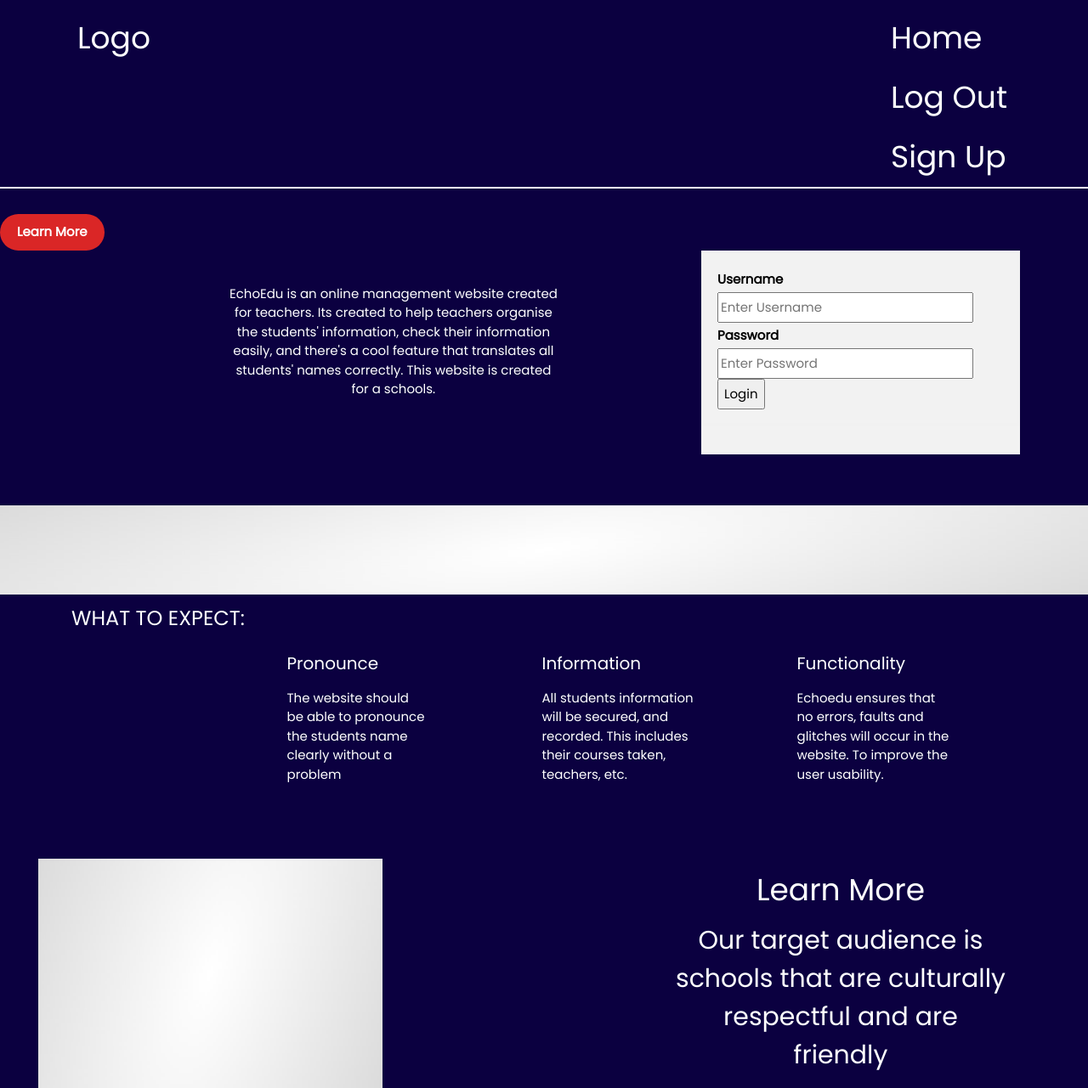
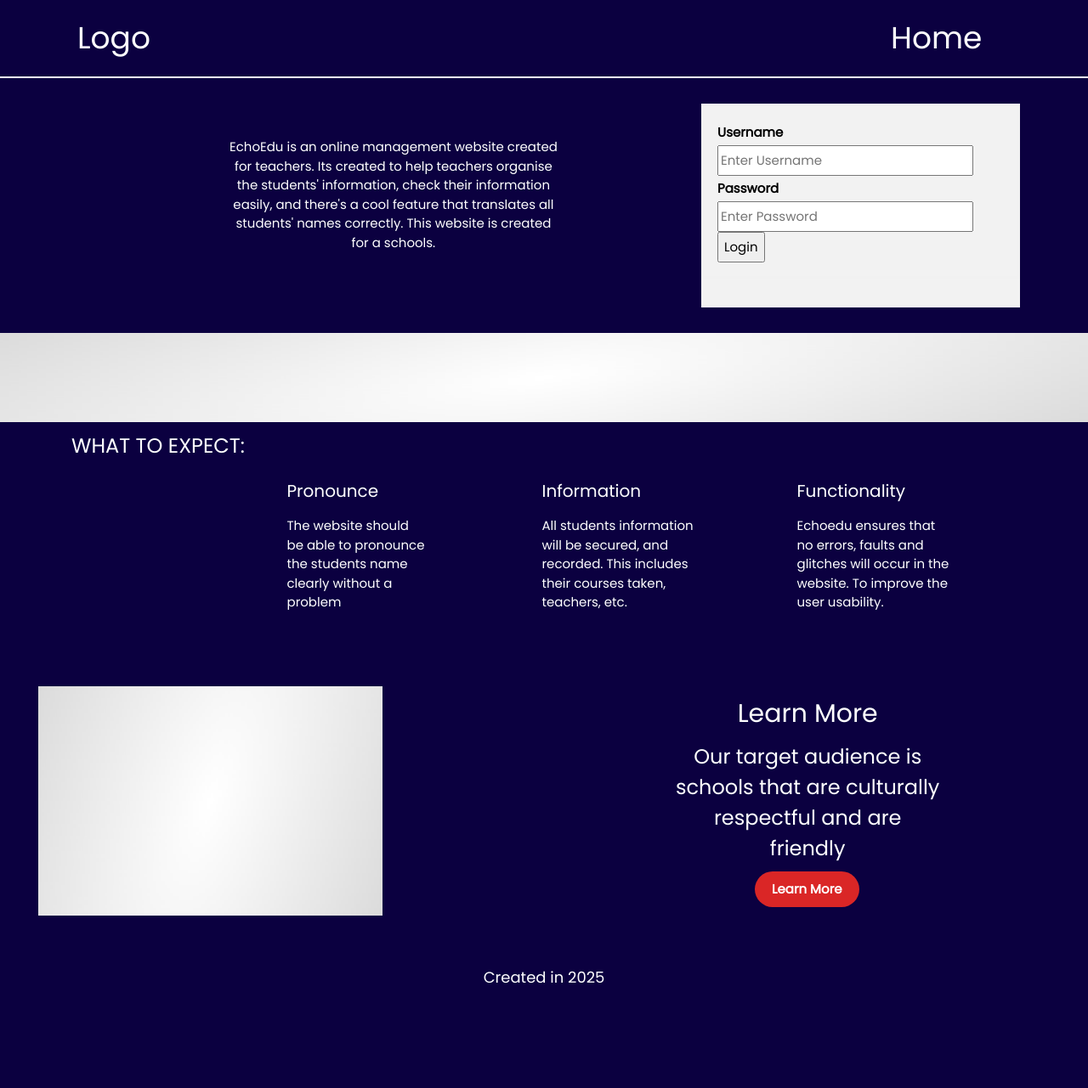
Before and after one commit to AntonDLRC/Student-Management-System, a Flask app: page / in a window 1280 px wide. Shown: the whole page at 85% size. After the commit the page ends 1158 px from the top, so only its background shows below. Run offline with Flask 3, Linux system fonts and the light colour scheme.

Commit message:
added learn-more-button and added the creation of the website at the bottom pf the home page

```diff
--- a/templates/home.html
+++ b/templates/home.html
@@ -9,17 +9,12 @@
     </div>
     <div class="home-navigation">
         <h1><a href="/" class="w3-bar-item w3-button" >Home</a></h1>
-        <h1><a href="/logout" class="w3-bar-item w3-button" >Log Out</a></h1>
-        <h1><a href="/signup" class="w3-bar-item w3-button" >Sign Up</a></h1>
+
     </div>
 </nav>
 
 
 <!--<div class="slideshow"> -->
-
-<button class="btn">Learn More</button>
-
-
 
 
 <div class="home-content">
@@ -92,15 +87,21 @@
              <img src="{{ url_for('static', filename='color_images/white-radial-gradient.avif') }}" alt="White Radial Gradient">
         </div>
         <div class="learn-more-text">
-            <h1> Learn More </h1>
-        <h2>
+            <h2> Learn More </h2>
+        <h3>
             Our target audience is <br>
             schools that are culturally <br>
             respectful and are <br>
             friendly
-        </h2>
+        </h3>
+        </div>
+        <div class="learn-more-button">
+            <a href="/aboutus"><button class="btn">Learn More</button></a>
         </div>
 </div>
 
+<div class="creation">
+    <h5> Created in 2025 </h5>
+</div>
 
 {% endblock %}
```
